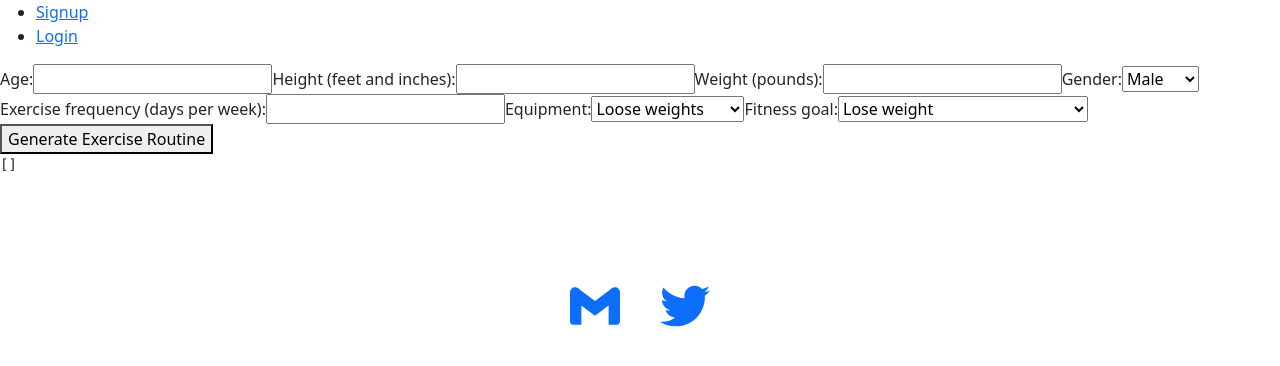
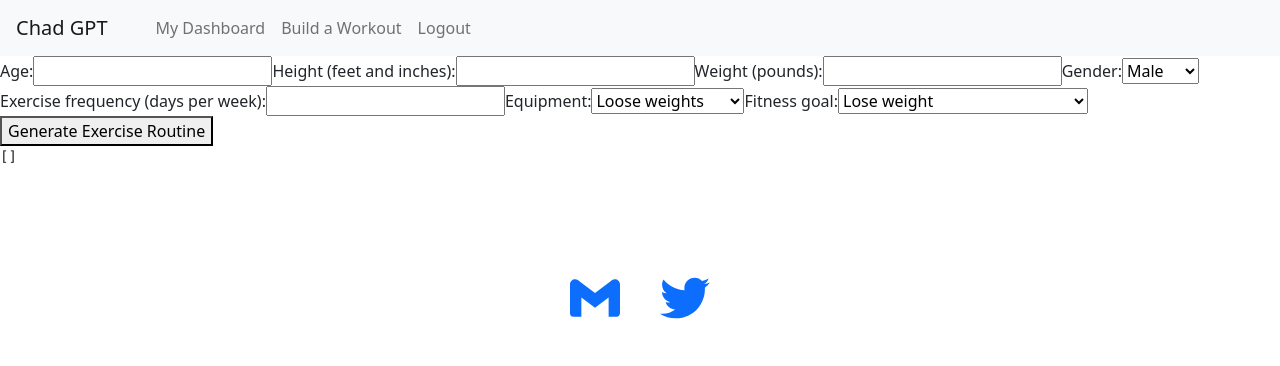
Before and after one commit to ScorpionFiko/chad-gpt, a React (Create React App) app in the folder client/: page /buildWorkout in a window 1280 px wide. Shown: the top 366 px of the page. Built offline with nearby package versions, Linux system fonts and the light colour scheme; no server answers.

Commit message:
Added working routes for all current pages

```diff
--- a/client/src/App.js
+++ b/client/src/App.js
@@ -7,20 +7,11 @@ import {
   createHttpLink,
 } from '@apollo/client';
 import { setContext } from '@apollo/client/link/context';
-
-//import Home from './pages/Home';
-//import Detail from './pages/Detail';
 import NoMatch from './pages/NoMatch';
-//import Login from './pages/Login';
-//import Signup from './pages/Signup';
-//import Nav from './components/Nav';
-// import { StoreProvider } from './utils/GlobalState';
-//import Success from './pages/Success';
-//import OrderHistory from './pages/OrderHistory';
 import { Provider } from 'react-redux';
 import store from './utils/store';
 import MainLanding from './pages/MainLanding';
-import Dashboard from './pages/Dashboard';
+//import Dashboard from './pages/Dashboard';
 import BuildWorkout from './pages/BuildWorkout';
 import Footer from './components/Footer';
 
@@ -52,17 +43,9 @@ function App() {
 
         <Router>
           <div>
-            {/*<Nav />*/}
             <Switch>
-              {/*<Route exact path="/" component={Home} />*/}
-              {/*<Route exact path="/login" component={Login} />*/}
-              {/*<Route exact path="/signup" component={Signup} />*/}
-              {/*<Route exact path="/success" component={Success} />*/}
-              {/*<Route exact path="/orderHistory" component={OrderHistory} />*/}
-              {/*<Route exact path="/products/:id" component={Detail} />*/}
-              <Route exact path='/' component={MainLanding} /> {/* This will eventually be our default route */}
-              <Route exact path='/dashboard' component={Dashboard} /> {/* This will be contain navbar, accessed upon login */}
-              <Route exact path='/buildWorkout' component={BuildWorkout} /> {/* This will be accessed through nav in dashboard */}
+              <Route exact path='/' component={MainLanding} />
+              <Route exact path='/buildWorkout' component={BuildWorkout} />
               <Route component={NoMatch} />
             </Switch>
             <Footer />
--- a/client/src/components/Nav/index.js
+++ b/client/src/components/Nav/index.js
@@ -3,7 +3,6 @@ import Auth from "../../utils/auth";
 import { Link } from "react-router-dom";
 
 function Navigation() {
-  if (Auth.loggedIn()) {
   return (
     <nav className="navbar navbar-expand-lg navbar-light bg-light">
       <div className="navbar-brand px-3">Chad GPT</div>
@@ -11,7 +10,7 @@ function Navigation() {
         <ul className="navbar-nav px-2">
           {" "}
           <li className="nav-item active">
-              <Link className="nav-link" to="/dashboard">
+            <Link className="nav-link" to="/">
               My Dashboard
             </Link>
           </li>
@@ -29,18 +28,6 @@ function Navigation() {
       </div>
     </nav>
   );
-  } else {
-    return (
-      <ul className="flex-row">
-        <li className="mx-1">
-          <Link to="/signup">Signup</Link>
-        </li>
-        <li className="mx-1">
-          <Link to="/login">Login</Link>
-        </li>
-      </ul>
-    );
-  }
 }
 
 export default Navigation;
--- a/client/src/pages/Dashboard.js
+++ b/client/src/pages/Dashboard.js
@@ -1,10 +1,9 @@
 import React from "react";
 import DashMessage from "../components/DashMessage";
 import Navigation from "../components/Nav";
-import Auth from "../utils/auth";
 
 const Dashboard = () => {
-  if (Auth.loggedIn()) {
+  {/* Creat map function for workout cards*/ }
     return (
       <div>
         <Navigation />
@@ -13,7 +12,6 @@ const Dashboard = () => {
         {/* Each workout card will have a date and title and be a clickable link to a separate page with details*/}
       </div>
     );
-  }
 };
 
 export default Dashboard;
--- a/client/src/pages/MainLanding.js
+++ b/client/src/pages/MainLanding.js
@@ -3,8 +3,8 @@ import About from '../components/About';
 import Banner from '../components/Banner';
 import Login from '../components/Login';
 import Signup from '../components/Signup';
+import Dashboard from './Dashboard';
 import { useSelector } from 'react-redux'
-import Auth from '../utils/auth';
 
 
 function MainLanding() {
@@ -21,7 +21,11 @@ function MainLanding() {
             </div>
         )
     } else {
-        return ( <div>TEstPAge</div> )
+        return (
+        <div>
+            <Dashboard />
+        </div>
+        )
     }
 
 }
--- a/client/src/utils/auth.js
+++ b/client/src/utils/auth.js
@@ -31,14 +31,14 @@ class AuthService {
     // Saves user token to localStorage
     localStorage.setItem('id_token', idToken);
 
-    window.location.assign('/');
+    //window.location.assign('/');
   }
 
   logout() {
     // Clear user token and profile data from localStorage
     localStorage.removeItem('id_token');
     // this will reload the page and reset the state of the application
-    window.location.assign('/');
+   window.location.assign('/');
   }
 }
 
```
Lines whose indentation alone changed are shown as unchanged.
